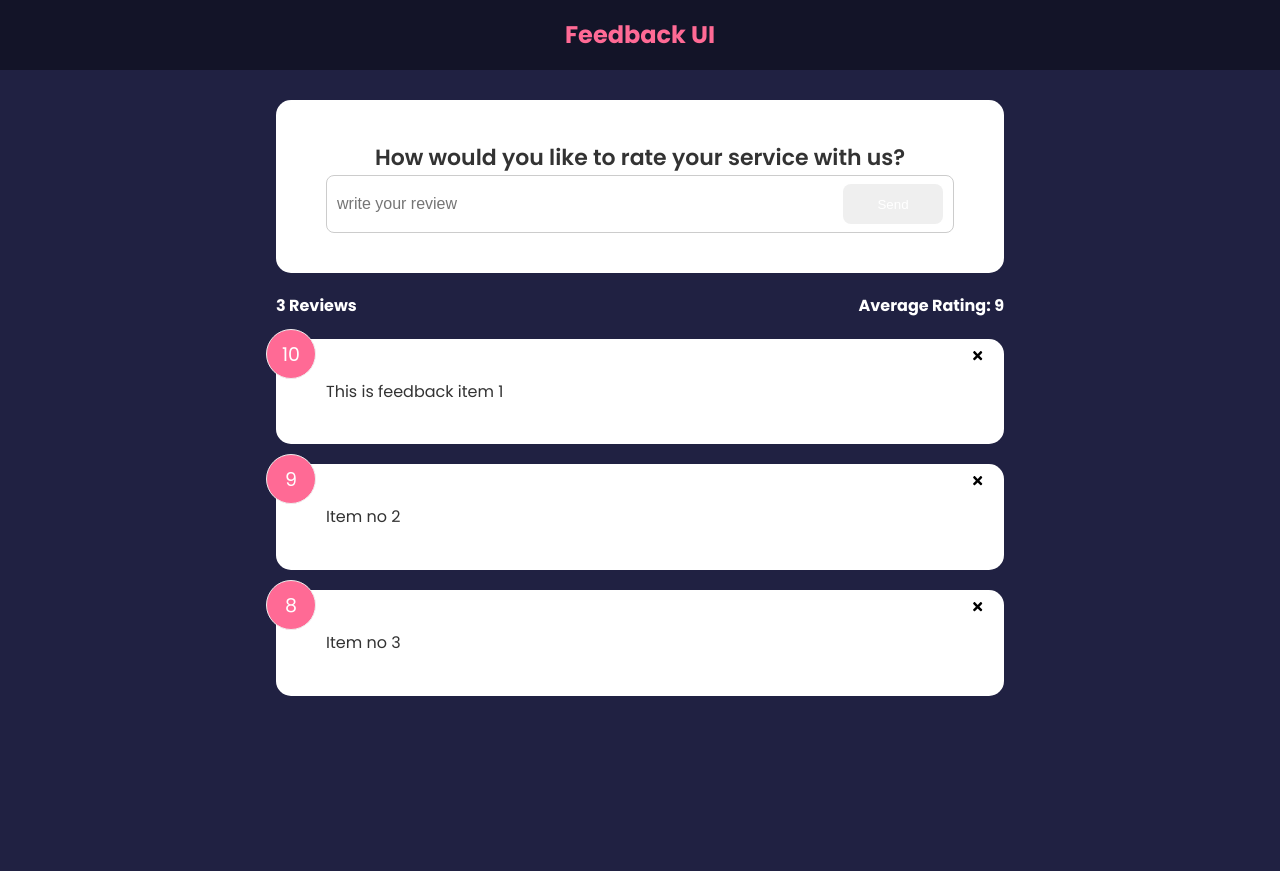
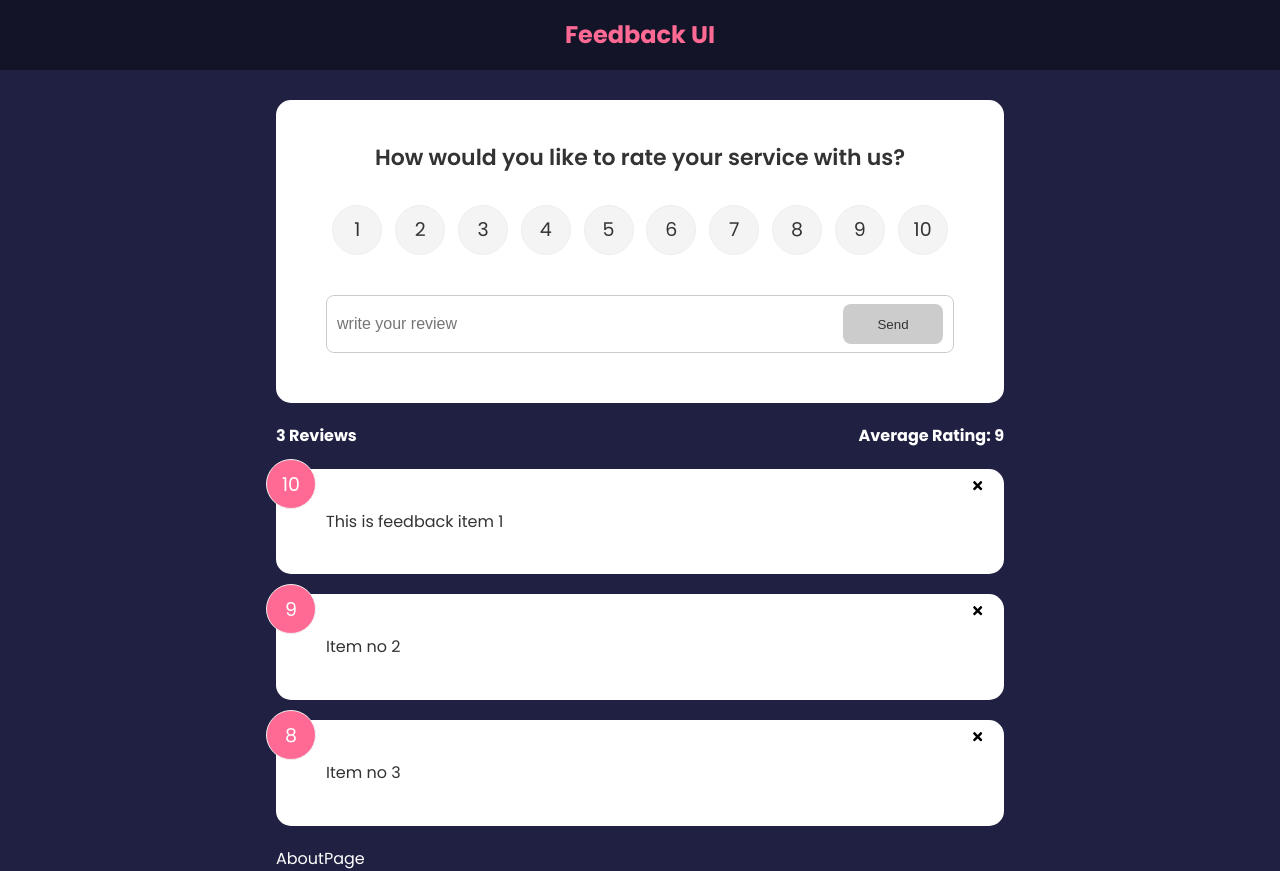
Before and after one commit to ridoankhan/feedback-app, a React (Create React App) app in the folder feedback-app/: page / in a window 1280 px wide. Before the commit the page ends 800 px from the top, so only its background shows below. Built offline with nearby package versions, Linux system fonts and the light colour scheme.

Commit message:
application intitially working without router and context api

```diff
--- a/feedback-app/package.json
+++ b/feedback-app/package.json
@@ -6,10 +6,13 @@
     "@testing-library/jest-dom": "^5.16.5",
     "@testing-library/react": "^13.4.0",
     "@testing-library/user-event": "^13.5.0",
+    "framer-motion": "^4.1.17",
     "react": "^18.2.0",
     "react-dom": "^18.2.0",
     "react-icons": "^4.4.0",
-    "react-scripts": "5.0.1",
+    "react-router-dom": "^6.3.0",
+    "react-scripts": "^2.1.3",
+    "uuid": "^9.0.0",
     "web-vitals": "^2.1.4"
   },
   "scripts": {
--- a/feedback-app/src/App.js
+++ b/feedback-app/src/App.js
@@ -1,13 +1,21 @@
-import { useState } from 'react'
+import React, { useState } from 'react'
+import { v4 as uuidv4 } from 'uuid'
 import Header from './components/Header'
 import FeedbackList from './components/FeedbackList'
 import './index.css'
 import FeedbackData from './data/FeedbackData'
 import FeedbackStats from './components/FeedbackStats'
 import FeedbackForm from './components/FeedbackForm'
+import AboutPage from './components/pages/AboutPage'
 
 function App() {
   const [feedback, setFeedback] = useState(FeedbackData)
+
+  const addFeedback = (newFeedback) => {
+    newFeedback.id = uuidv4()
+    const updatedFeedback = feedback.concat(newFeedback)
+    setFeedback(updatedFeedback)
+  }
 
   const deleteFeedback = (id) => {
     if (window.confirm('Are you sure you want to delete?')) {
@@ -19,9 +27,10 @@
     <>
       <Header />
       <div className='container'>
-        <FeedbackForm />
+        <FeedbackForm handleAdd={addFeedback} />
         <FeedbackStats feedback={feedback} />
         <FeedbackList feedback={feedback} handleDelete={deleteFeedback} />
+        <AboutPage />
       </div>
     </>
   )
--- a/feedback-app/src/components/FeedbackForm.jsx
+++ b/feedback-app/src/components/FeedbackForm.jsx
@@ -1,18 +1,48 @@
-import { React, useState } from 'react'
+import React, { useState } from 'react'
 import Card from './shared/Card'
 import Button from './shared/Button'
+import RatingSelect from './RatingSelect'
 
-function FeedbackForm() {
+function FeedbackForm({ handleAdd }) {
   const [text, setText] = useState()
+  const [rating, setRating] = useState(10)
+  const [btnIsDisabled, setBtnIsDisabled] = useState(true)
+  const [message, setMessage] = useState('')
 
   const handleTextChange = (e) => {
-    console.log(e.target.value)
-    setText(e.target.value)
+    let value = e.target.value
+    if (value === '') {
+      setBtnIsDisabled(true)
+      setMessage(null)
+    } else if (value !== '' && value.trim().length <= 10) {
+      setBtnIsDisabled(true)
+      setMessage('Text must be at least 10 characters')
+    } else {
+      setBtnIsDisabled(false)
+      setMessage(null)
+    }
+
+    setText(value)
   }
+
+  const handleSubmit = (e) => {
+    e.preventDefault()
+    if (text.trim().length > 10) {
+      const newFeedback = {
+        text,
+        rating,
+      }
+      handleAdd(newFeedback)
+
+      setText('')
+    }
+  }
+
   return (
     <Card>
-      <form>
+      <form onSubmit={handleSubmit}>
         <h2>How would you like to rate your service with us?</h2>
+        <RatingSelect select={(rating) => setRating(rating)} />
         <div className='input-group'>
           <input
             type='text'
@@ -20,9 +50,12 @@
             onChange={handleTextChange}
             value={text}
           />
-          <Button type='submit'>Send</Button>
+          <Button type='submit' version='secondary' isDisabled={btnIsDisabled}>
+            Send
+          </Button>
         </div>
       </form>
+      <div className='message'>{message}</div>
     </Card>
   )
 }
--- a/feedback-app/src/components/FeedbackItem.jsx
+++ b/feedback-app/src/components/FeedbackItem.jsx
@@ -1,6 +1,6 @@
 /* eslint-disable no-unused-vars */
+import React, { useState } from 'react'
 import { FaTimes } from 'react-icons/fa'
-import { useState } from 'react'
 // import PropTypes from 'react'
 import Card from './shared/Card'
 
--- a/feedback-app/src/components/FeedbackList.jsx
+++ b/feedback-app/src/components/FeedbackList.jsx
@@ -1,4 +1,5 @@
-import { React } from 'react'
+import React from 'react'
+import { motion, AnimatePresence } from 'framer-motion'
 import FeedbackItem from './FeedbackItem'
 
 function FeedbackList({ feedback, handleDelete }) {
@@ -7,11 +8,25 @@
   }
   return (
     <div className='feedback-list'>
-      {feedback.map((item) => {
-        return (
-          <FeedbackItem key={item.id} item={item} handleDelete={handleDelete} />
-        )
-      })}
+      <AnimatePresence>
+        {feedback.map((item) => {
+          return (
+            <motion.div
+              key={item.id}
+              initial={{ opacity: 0 }}
+              animate={{ opacity: 1 }}
+              exit={{ opacity: 0 }}
+              layout
+            >
+              <FeedbackItem
+                key={item.id}
+                item={item}
+                handleDelete={handleDelete}
+              />
+            </motion.div>
+          )
+        })}
+      </AnimatePresence>
     </div>
   )
 }
--- a/feedback-app/src/components/Header.jsx
+++ b/feedback-app/src/components/Header.jsx
@@ -1,3 +1,4 @@
+import React from 'react'
 import PropTypes from 'prop-types'
 
 function Header({ text, bgColor, textColor }) {
--- /dev/null
+++ b/feedback-app/src/components/RatingSelect.jsx
@@ -0,0 +1,29 @@
+import React, { useState } from 'react'
+
+function RatingSelect({ select }) {
+  const [selected, setSelected] = useState()
+
+  const handleChange = (e) => {
+    setSelected(+e.target.value)
+    select(+e.target.value)
+  }
+  return (
+    <ul className='rating'>
+      {Array.from({ length: 10 }, (_, i) => (
+        <li key={`rating-${i + 1}`}>
+          <input
+            type='radio'
+            id={`num${i + 1}`}
+            name='rating'
+            value={i + 1}
+            onChange={handleChange}
+            checked={selected === i + 1}
+          />
+          <label htmlFor={`num${i + 1}`}>{i + 1}</label>
+        </li>
+      ))}
+    </ul>
+  )
+}
+
+export default RatingSelect
--- /dev/null
+++ b/feedback-app/src/components/pages/AboutPage.jsx
@@ -0,0 +1,7 @@
+import React from 'react'
+
+function AboutPage() {
+  return <div>AboutPage</div>
+}
+
+export default AboutPage
--- a/feedback-app/src/components/shared/Button.jsx
+++ b/feedback-app/src/components/shared/Button.jsx
@@ -1,4 +1,5 @@
-import { React, PropTypes } from 'react'
+import React from 'react'
+// import { PropTypes } from 'react'
 
 function Button({ children, version, type, isDisabled }) {
   return (
@@ -11,7 +12,7 @@
 // Button.defaultProps = {
 //   version: 'primary',
 //   type: 'button',
-//   isDisabled: false,
+//   isDisabled: true,
 // }
 
 // Button.propTypes = {
--- a/feedback-app/src/components/shared/Card.jsx
+++ b/feedback-app/src/components/shared/Card.jsx
@@ -1,4 +1,5 @@
 // import PropTypes from 'react'
+import React from 'react'
 
 function Card({ children, reverse }) {
   return <div className={`card ${reverse && 'reverse'}`}>{children}</div>
```
Also changed, not shown: 1 other file (tests, documents, lock files or other folders).
